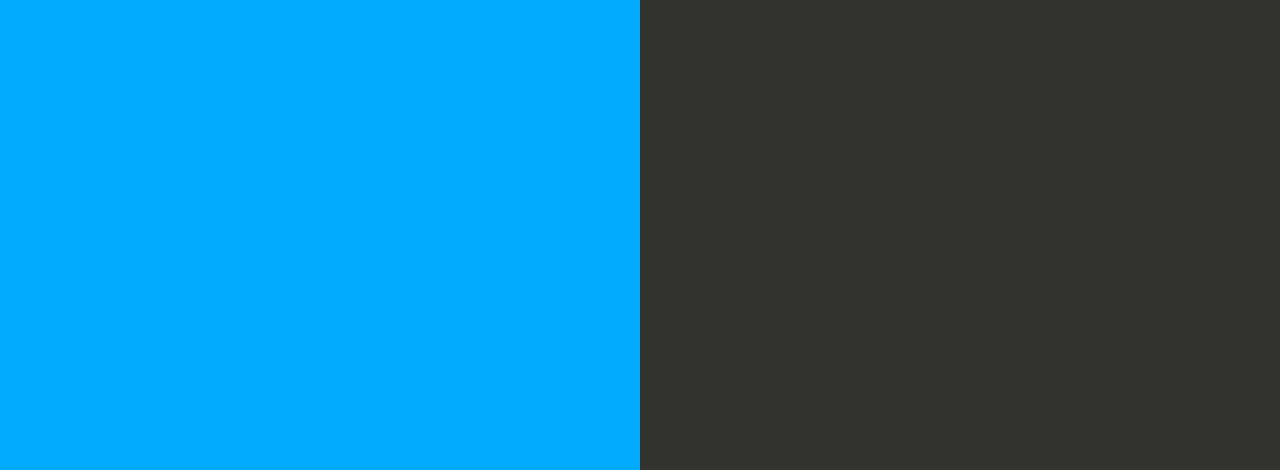
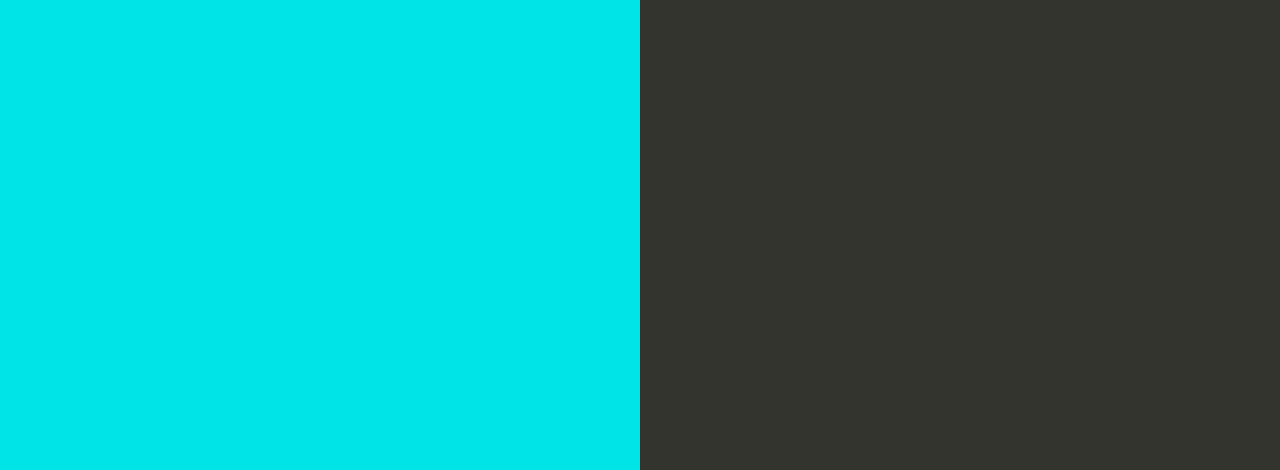
Before and after one commit to AndrewJamesBarker/my-nodejs-app, a website: page index.html in a window 1280 px wide. Shown: the part 330-800 px from the top of the page. Drawn offline with Linux system fonts and the light colour scheme.

Commit message:
change colour bg again.

```diff
--- a/index.html
+++ b/index.html
@@ -35,7 +35,7 @@
 
         text-align: right;
         padding-top: 11em;
-        background-color: rgb(0, 170, 255);
+        background-color: rgb(0, 228, 232);
 
       }
       .textColumn p {
```
